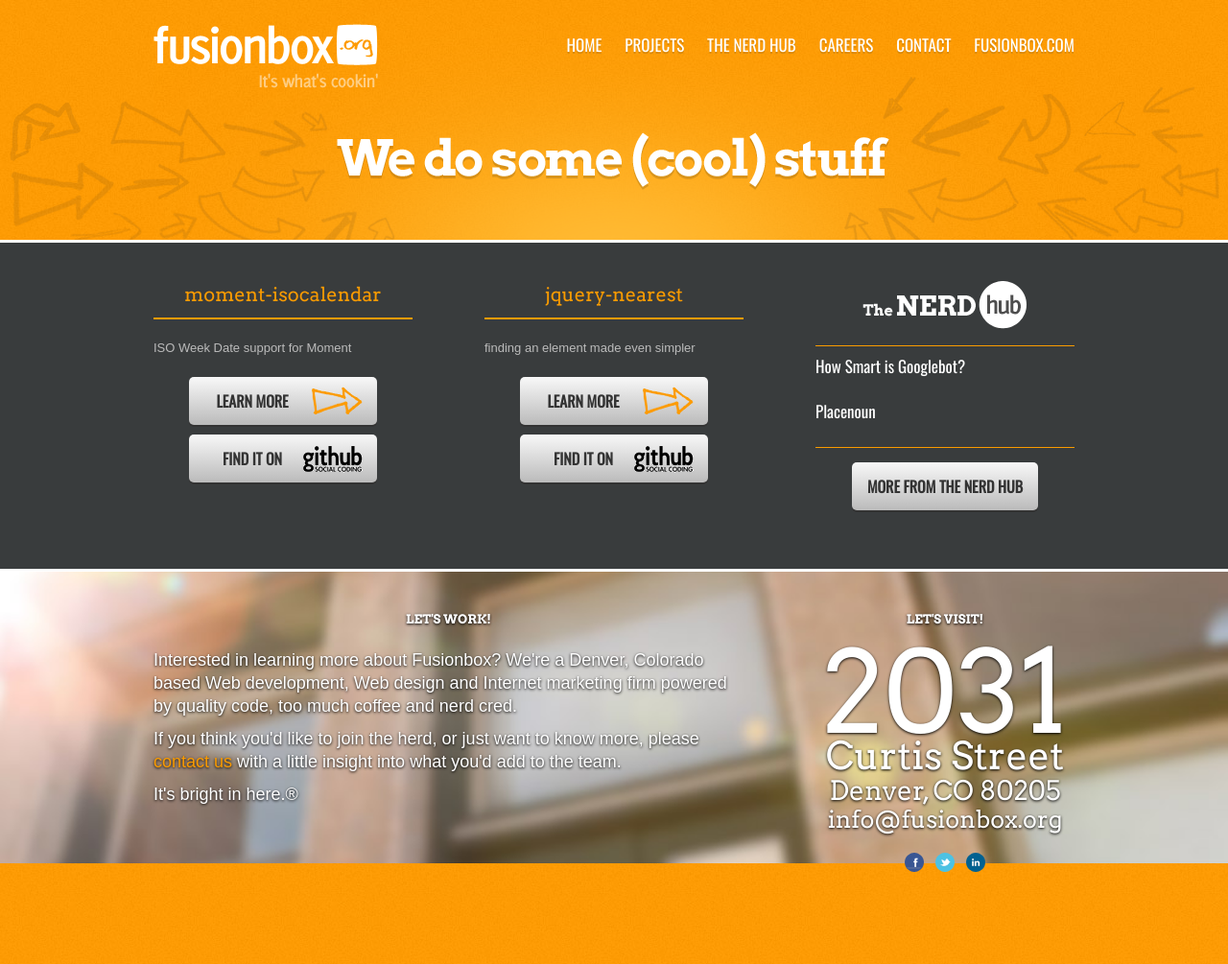
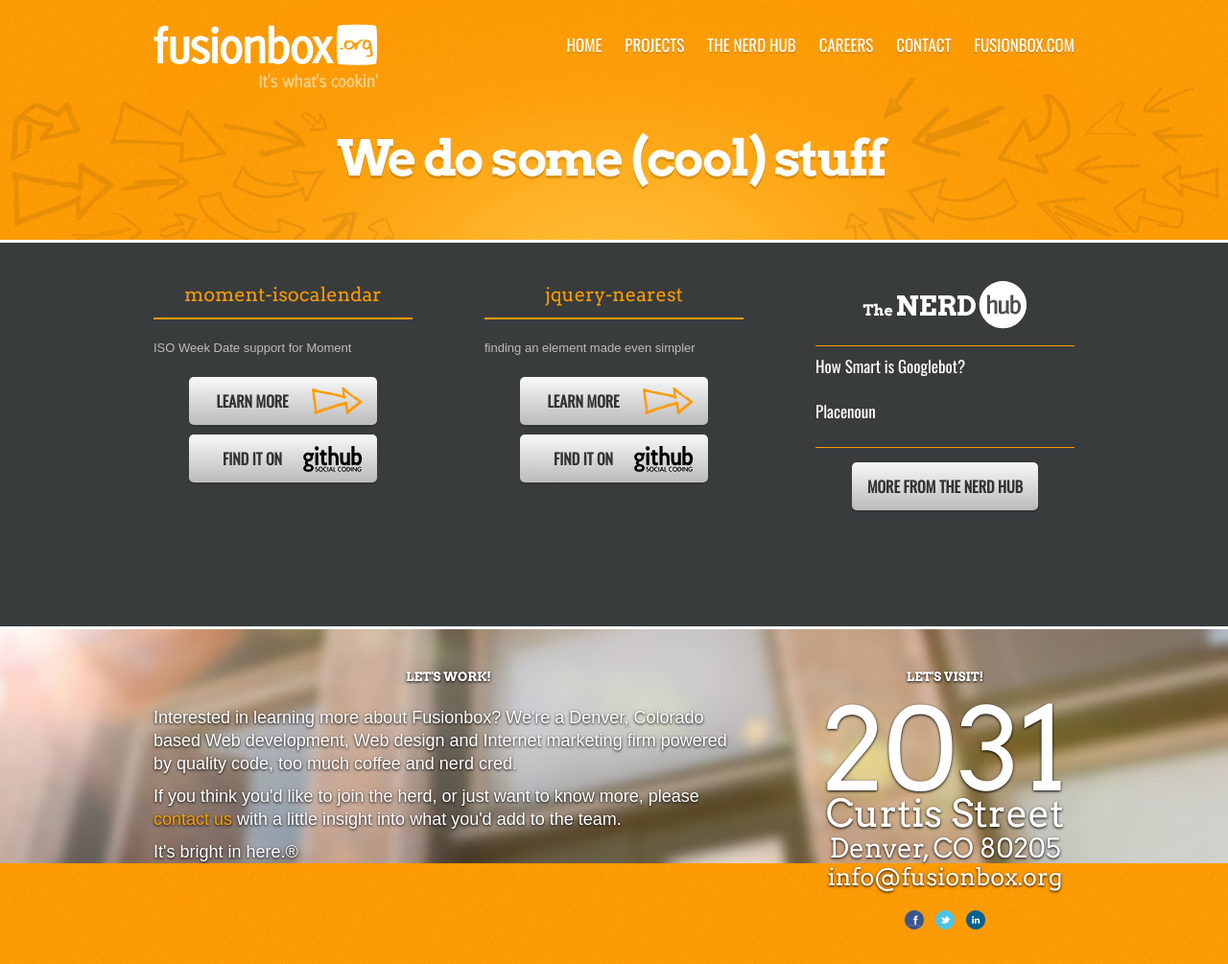
Before and after one commit to fusionbox/fusionbox.github.com, a Jekyll site: the page built from index.html, in a window 1280 px wide. Shown: the whole page at 96% size. Built offline with Jekyll 4.4.1, drawn with Linux system fonts in a browser that asks for light colours; some web fonts are replaced; before the commit the page ends 945 px from its top, so only the background shows below that.

Commit message:
min height

```diff
--- a/css/fusionborg.css
+++ b/css/fusionborg.css
@@ -112,7 +112,7 @@
 /* Content
 ------------------------------------------------------*/
 
-#content { display: block; color: #ffffff; font-size: 60px; width: 100%; text-align: center; background: #393c3d url("../image/middle_bg.png") repeat-x center 500px; border-top: solid 3px white; overflow: hidden; position: relative; }
+#content { display: block; color: #ffffff; font-size: 60px; min-height: 400px; width: 100%; text-align: center; background: #393c3d url("../image/middle_bg.png") repeat-x center 500px; border-top: solid 3px white; overflow: hidden; position: relative; }
 #content .body { height: auto; padding: 40px 0px; }
 
 #content section { width: 270px; }
```
